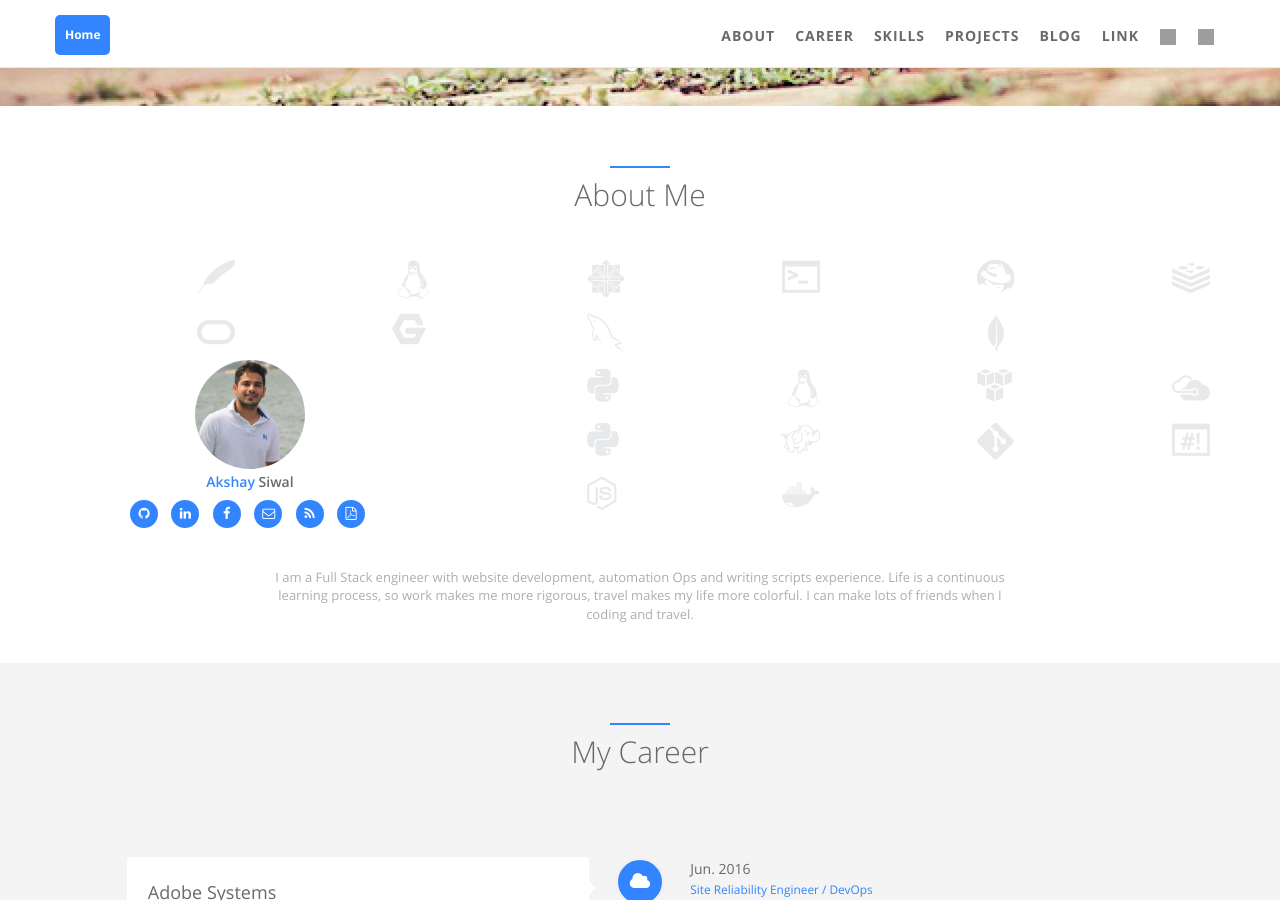
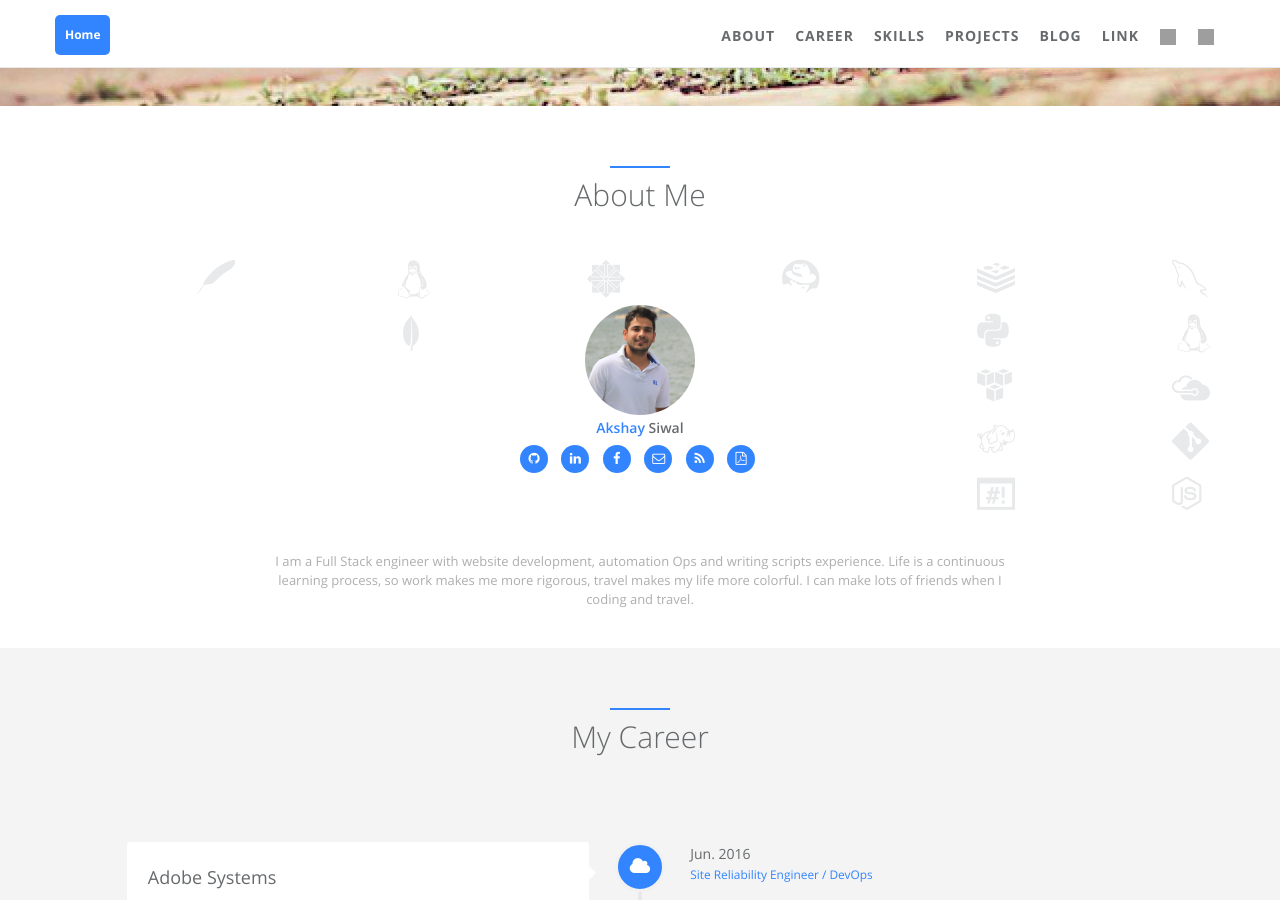
Before and after one commit to AkshaySiwal/website, a Jekyll site: the page built from index.html, in a window 1280 px wide and 900 px high, scrolled down 364 px. Built offline with Jekyll 4.4.1, drawn with Linux system fonts in a browser that asks for light colours; grey boxes are pictures that could not be loaded.

Commit message:
Update _config.yml

```diff
--- a/_config.yml
+++ b/_config.yml
@@ -23,11 +23,8 @@ author:  # change following line to your infomation.
     - name: icon-apache
     - name: fa-linux
     - name: icon-centos
-    - name: icon-shell
     - name: icon-redhat
     - name: icon-redis
-    - name: icon-oracle
-    - name: icon-nginx
     - name: icon-mysql
     - name: icon-cloud
     - name: icon-mongodb
@@ -37,13 +34,12 @@ author:  # change following line to your infomation.
     - name: fa-linux
     - name: icon-aws
     - name: icon-azure
-    - name: icon-python
     - name: icon-hadoop
     - name: icon-git
     - name: icon-script
     - name: icon-nodejs
-    - name: icon-docker
-    - name: icon-book
+
+
   desc: Hi. Introduce myself will be here.  # Describe yourself.
 
 # comment
```
